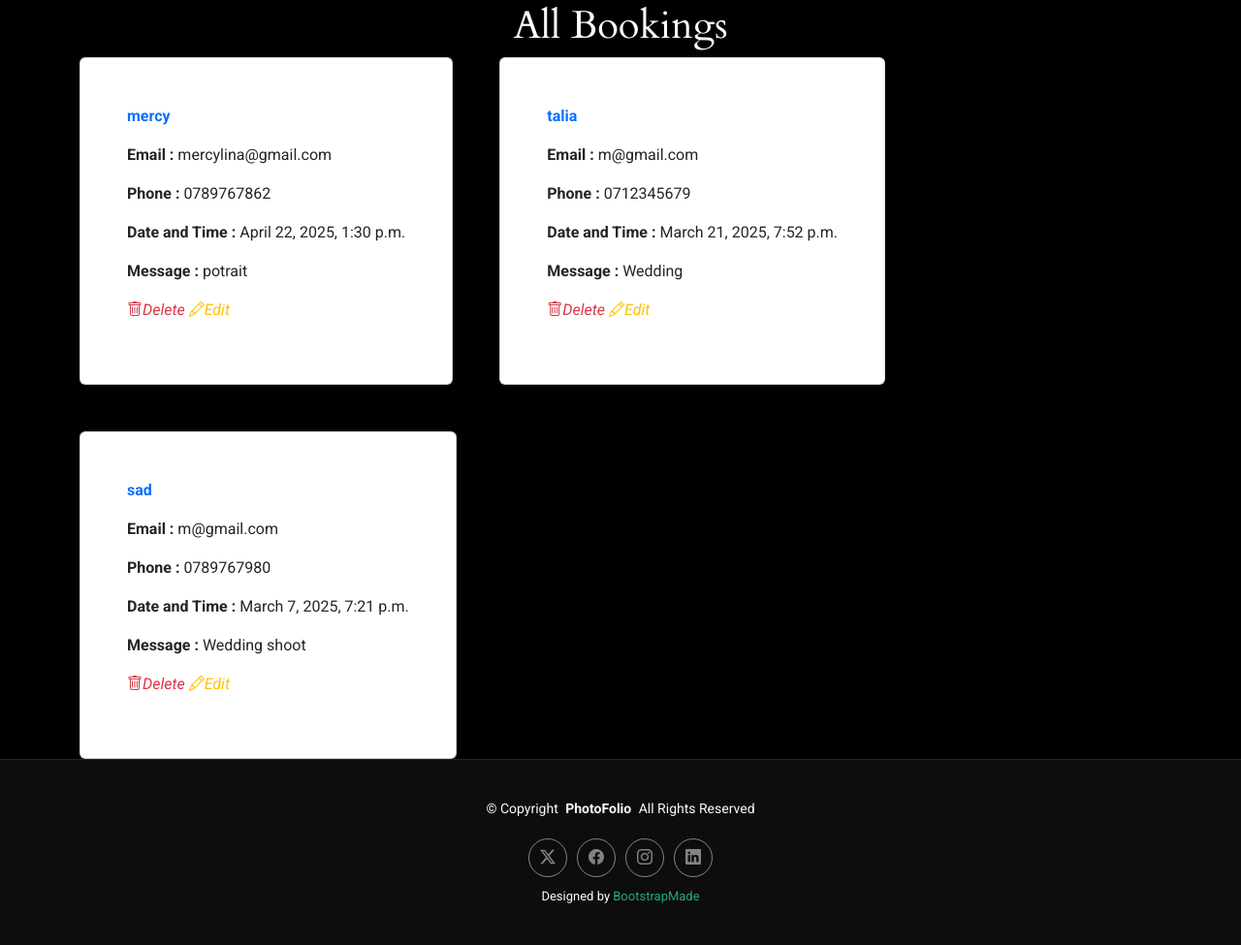
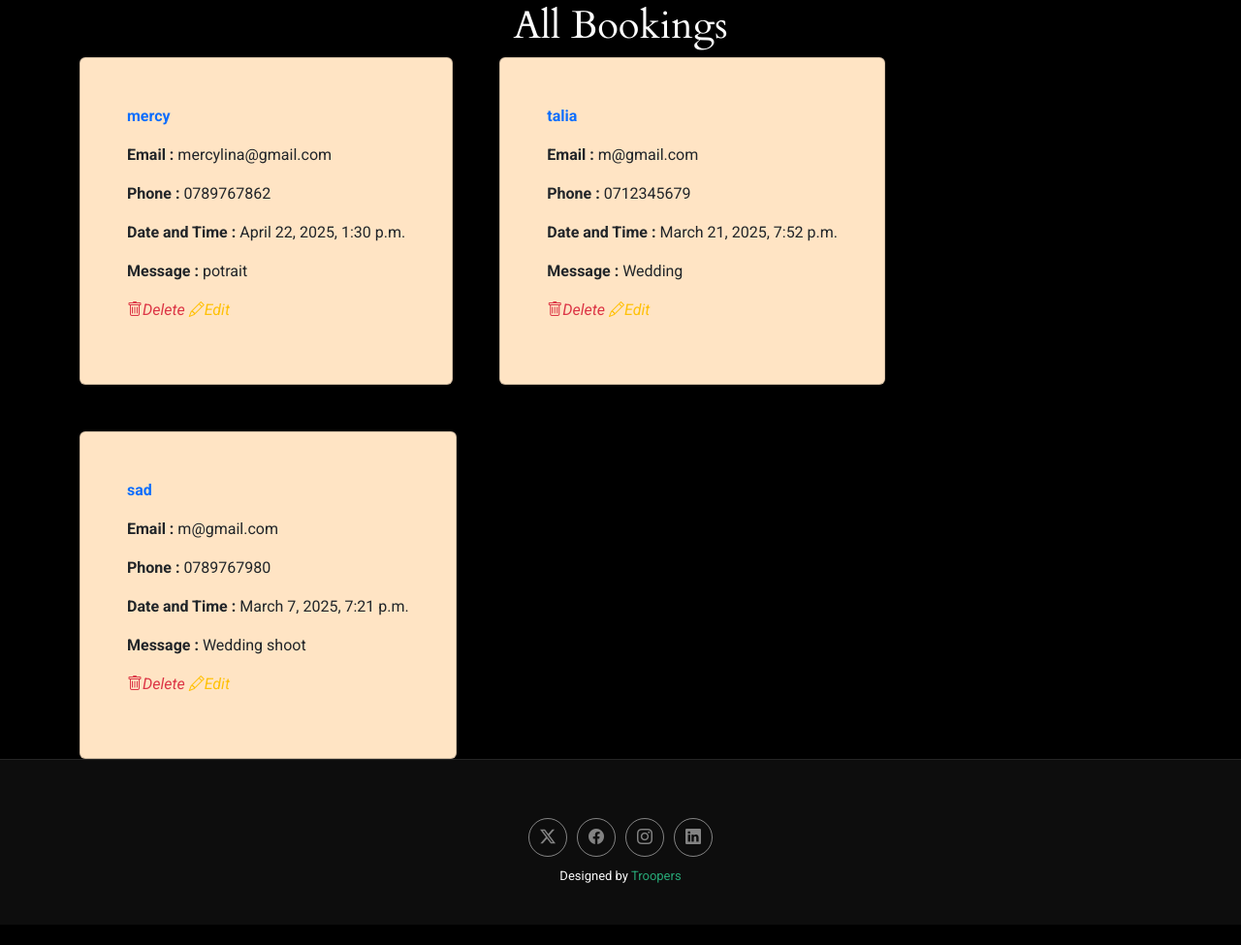
Before and after one commit to kirumbastacy25l/ArtsyShots, a Django app: page /show/ in a window 1280 px wide. Shown: the part 95-1070 px from the top of the page at 97% size. After the commit the page ends 1049 px from the top, so only its background shows below. Run offline with Django 5.2, Linux system fonts and the light colour scheme; data comes from the database, SQL or seed files in the repository; parts of the project's set-up code (start-up, migrations or seed data) failed here and were passed over; some libraries are stand-ins or nearby versions.

Commit message:
second commit

```diff
--- a/Templates/about.html
+++ b/Templates/about.html
@@ -306,7 +306,7 @@
         <!-- You can delete the links only if you've purchased the pro version. -->
         <!-- Licensing information: https://bootstrapmade.com/license/ -->
         <!-- Purchase the pro version with working PHP/AJAX contact form: [buy-url] -->
-        Designed by <a href="https://bootstrapmade.com/">BootstrapMade</a>
+        Designed by <a href="https://bootstrapmade.com/">Troopers</a>
       </div>
     </div>
 
--- a/Templates/contact.html
+++ b/Templates/contact.html
@@ -166,9 +166,7 @@
   <footer id="footer" class="footer">
 
     <div class="container">
-      <div class="copyright text-center ">
-        <p>© <span>Copyright</span> <strong class="px-1 sitename">PhotoFolio</strong> <span>All Rights Reserved</span></p>
-      </div>
+
       <div class="social-links d-flex justify-content-center">
         <a href=""><i class="bi bi-twitter-x"></i></a>
         <a href=""><i class="bi bi-facebook"></i></a>
--- a/Templates/edit.html
+++ b/Templates/edit.html
@@ -19,12 +19,12 @@
               <input type="email" value="{{ hiring.email }}" class="form-control" name="email" id="email" placeholder="Your Email" required="required">
             </div>
             <div class="col-md-4 form-group mt-3 mt-md-0">
-              <input type="tel" value="{{ hiring.phonenumber }}" class="form-control" name="phone" id="phone" placeholder="Your Phone" required="required">
+              <input type="tel" value="{{ hiring.phonenumber }}" class="form-control" name="phonenumber" id="phone" placeholder="Your Phone" required="required">
             </div>
           </div>
           <div class="row">
             <div class="col-md-4 form-group mt-3">
-              <input type="datetime-local" name="date" class="form-control datepicker" id="date" placeholder="Appointment Date" required="required">
+              <input type="datetime-local" name="date" class="form-control datepicker" id="date" placeholder="Event Date" required="required">
             </div>
 
           </div>
--- a/Templates/gallery-single.html
+++ b/Templates/gallery-single.html
@@ -233,9 +233,7 @@
   <footer id="footer" class="footer">
 
     <div class="container">
-      <div class="copyright text-center ">
-        <p>© <span>Copyright</span> <strong class="px-1 sitename">PhotoFolio</strong> <span>All Rights Reserved</span></p>
-      </div>
+
       <div class="social-links d-flex justify-content-center">
         <a href=""><i class="bi bi-twitter-x"></i></a>
         <a href=""><i class="bi bi-facebook"></i></a>
@@ -247,7 +245,7 @@
         <!-- You can delete the links only if you've purchased the pro version. -->
         <!-- Licensing information: https://bootstrapmade.com/license/ -->
         <!-- Purchase the pro version with working PHP/AJAX contact form: [buy-url] -->
-        Designed by <a href="https://bootstrapmade.com/">BootstrapMade</a>
+        Designed by <a href="https://bootstrapmade.com/">Troopers</a>
       </div>
     </div>
 
--- a/Templates/show.html
+++ b/Templates/show.html
@@ -6,9 +6,9 @@
 	<h1 class="text-center">All Bookings</h1>
 
 
-    <div class="d-flex flex-wrap gap-5 container ">
+    <div class="d-flex flex-wrap gap-5 container " >
     {% for x in all %}
- 	<div class="card w-30 p-5 shadow-lg">
+ 	<div class="card w-30 p-5 shadow-lg" style="background-color: bisque">
     <p class="fw-bold text-primary">{{ x.name}}</p>
     <p><strong>Email : </strong>  {{ x.email }}</p>
     <p><strong>Phone : </strong>  {{ x.phonenumber }}</p>
--- a/Templates/starter-page.html
+++ b/Templates/starter-page.html
@@ -106,9 +106,7 @@
   <footer id="footer" class="footer">
 
     <div class="container">
-      <div class="copyright text-center ">
-        <p>© <span>Copyright</span> <strong class="px-1 sitename">PhotoFolio</strong> <span>All Rights Reserved</span></p>
-      </div>
+
       <div class="social-links d-flex justify-content-center">
         <a href=""><i class="bi bi-twitter-x"></i></a>
         <a href=""><i class="bi bi-facebook"></i></a>
@@ -120,7 +118,7 @@
         <!-- You can delete the links only if you've purchased the pro version. -->
         <!-- Licensing information: https://bootstrapmade.com/license/ -->
         <!-- Purchase the pro version with working PHP/AJAX contact form: [buy-url] -->
-        Designed by <a href="https://bootstrapmade.com/">BootstrapMade</a>
+        Designed by <a href="https://bootstrapmade.com/">Troopers</a>
       </div>
     </div>
 
```
